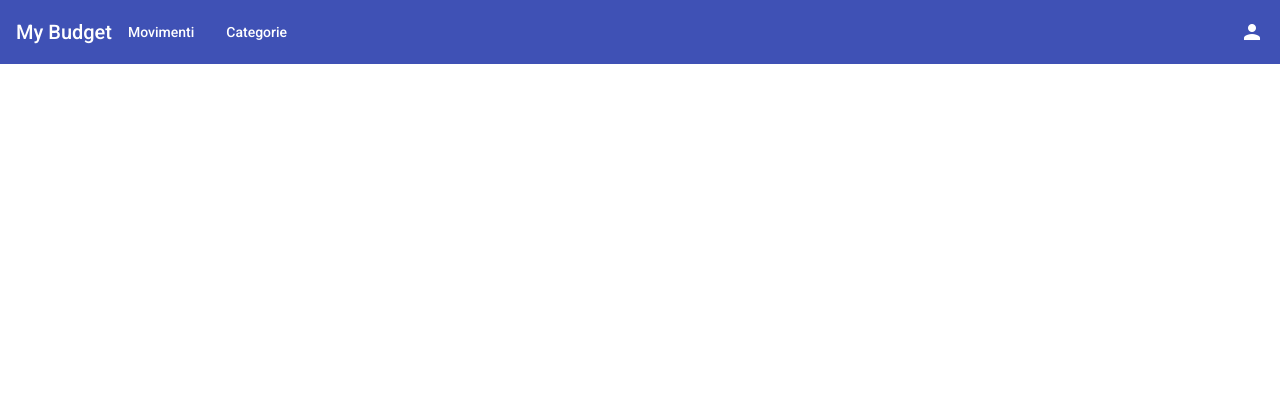
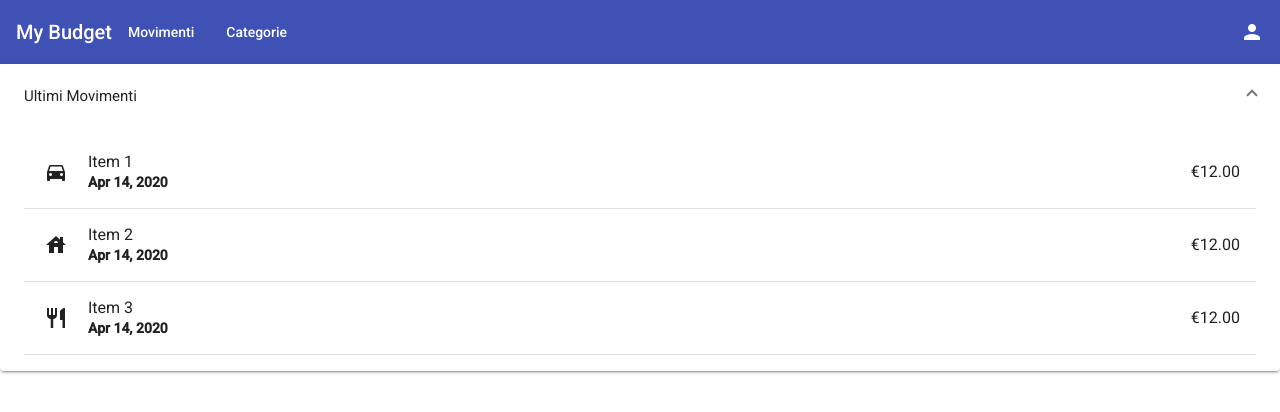
Before and after one commit to ItalianCoders/mybudget2-web, an Angular app: page /dashboard in a window 1280 px wide. Shown: the top 412 px of the page. Built offline with nearby package versions, Linux system fonts and the light colour scheme; sample sign-in values are in the browser's storage.

Commit message:
Creato componente ultimi movimenti

```diff
--- a/src/app/components/dashboard-page/dashboard-page.component.html
+++ b/src/app/components/dashboard-page/dashboard-page.component.html
@@ -5,3 +5,4 @@
   <span class="spacer"></span>
   <mat-icon>person</mat-icon>
 </mat-toolbar>
+<app-last-movements></app-last-movements>
--- /dev/null
+++ b/src/app/last-movements/last-movements.component.html
@@ -0,0 +1,28 @@
+<mat-accordion>
+  <mat-expansion-panel [expanded]=true>
+    <mat-expansion-panel-header>Ultimi Movimenti</mat-expansion-panel-header>
+    <mat-list>
+      <mat-list-item>
+        <mat-icon mat-list-icon>directions_car</mat-icon>
+        <div mat-line>Item 1</div>
+        <div mat-line style="font-weight: bold;">{{'2020-04-14' | date}}</div>
+        <div>{{'12' | currency: 'EUR'}}</div>
+      </mat-list-item>
+      <mat-divider></mat-divider>
+      <mat-list-item>
+        <mat-icon mat-list-icon>house</mat-icon>
+        <div mat-line>Item 2</div>
+        <div mat-line style="font-weight: bold;">{{'2020-04-14' | date}}</div>
+        <div>{{'12' | currency: 'EUR'}}</div>
+      </mat-list-item>
+      <mat-divider></mat-divider>
+      <mat-list-item>
+        <mat-icon mat-list-icon>restaurant</mat-icon>
+        <div mat-line>Item 3</div>
+        <div mat-line style="font-weight: bold;">{{'2020-04-14' | date}}</div>
+        <div>{{'12' | currency: 'EUR'}}</div>
+      </mat-list-item>
+      <mat-divider></mat-divider>
+    </mat-list>
+  </mat-expansion-panel>
+</mat-accordion>
--- /dev/null
+++ b/src/app/last-movements/last-movements.component.ts
@@ -0,0 +1,15 @@
+import { Component, OnInit } from '@angular/core';
+
+@Component({
+  selector: 'app-last-movements',
+  templateUrl: './last-movements.component.html',
+  styleUrls: ['./last-movements.component.scss']
+})
+export class LastMovementsComponent implements OnInit {
+
+  constructor() { }
+
+  ngOnInit(): void {
+  }
+
+}
```
Also changed, not shown: src/app/app.module.ts (+10 -2 lines), src/app/last-movements/last-movements.component.scss (added), 1 other file (tests, documents, lock files or other folders).
